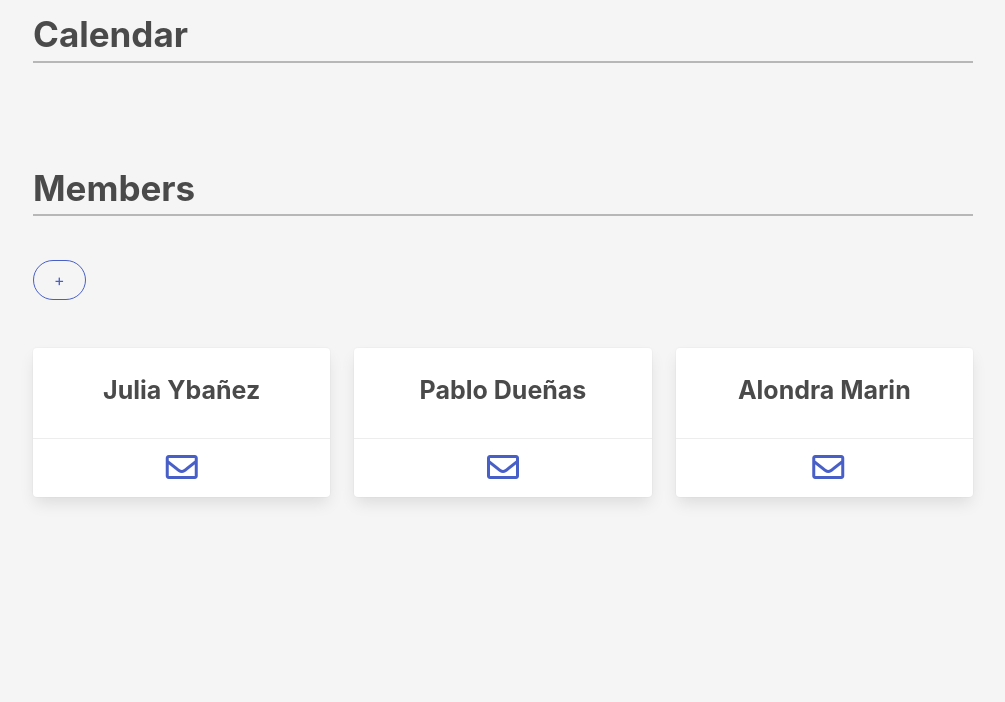
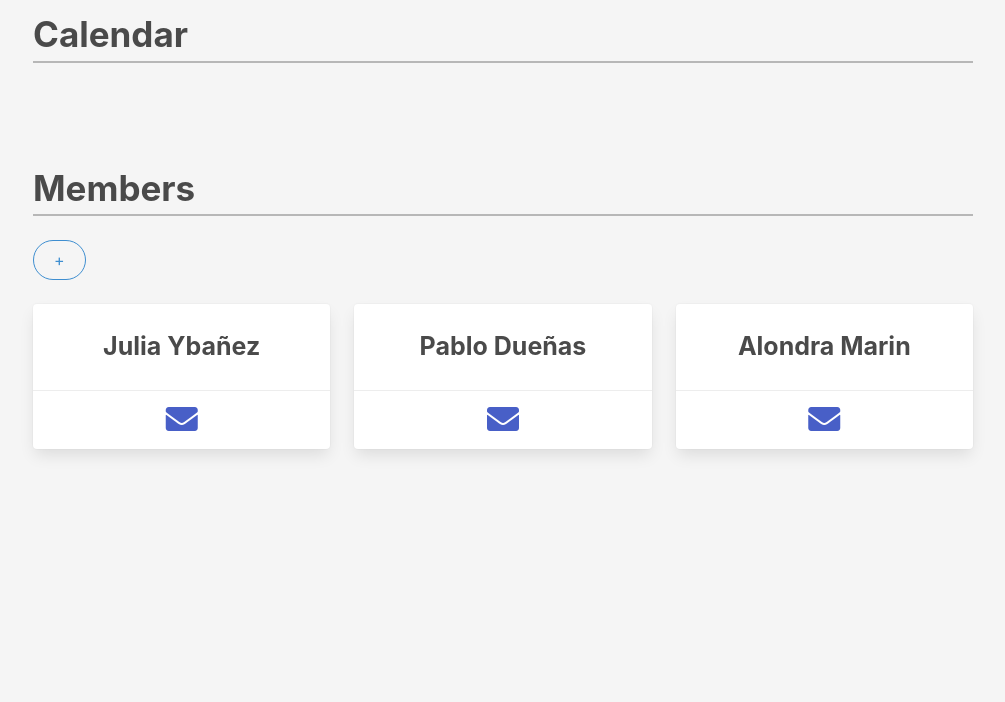
Before and after one commit to infiniteLoop-jpa/Huddle, a Django app: page /huddle/group/ in a window 1280 px wide. Shown: the part 326-1028 px from the top of the page, without its empty margins (137-1142 px from the left). Run offline with Django 4.2, Linux system fonts and the light colour scheme.

Commit message:
edit html indentation, delete dead html tags, edit email button

```diff
--- a/Huddle_app/static/script.js
+++ b/Huddle_app/static/script.js
@@ -53,7 +53,6 @@ document.addEventListener('DOMContentLoaded', () => {
 
     // Reset input values to their placeholders
     document.getElementById('huddleName').value = '';
-    document.getElementById('description').value = '';
     document.getElementById('members').value = '';
   });
 
@@ -62,7 +61,6 @@ document.addEventListener('DOMContentLoaded', () => {
 function createHuddle() {
   // Obtain values from user input from id="createHuddleForm"
   var huddleName = document.getElementById('huddleName').value;
-  var description = document.getElementById('description').value;
   var members = document.getElementById('members').value;
   // Huddle group card html template
   var huddleTemplate = `
@@ -79,12 +77,10 @@ function createHuddle() {
             <p class="title is-4">
               <a href="javascript:void(0);" class="toggle-content">${huddleName}</a>
             </p>
-            <p class="subtitle is-6">${description}</p>
           </div>
         </div>
         <div class="huddle-content" style="display: none;">
         <p class="huddle-members">Members: ${members}</p>
-        <p class="huddle-description">Short Description: ${description}</p>
         </div>
       </div>
     </div>
@@ -97,7 +93,6 @@ function createHuddle() {
 
   // Reset input fields
   document.getElementById('huddleName').value = '';
-  document.getElementById('description').value = '';
   document.getElementById('members').value = '';
 
 
--- a/Huddle_app/static/style.css
+++ b/Huddle_app/static/style.css
@@ -89,17 +89,13 @@ body.fixed-nav-padding {
     margin-top: 20px;
   }
 /* this is for the members email*/
-.content {
-    height: 100vh;
-    width: 100%;
-    padding-left: 150px;
-    padding-right: 150px;
-    padding-top: 50px;
-    padding-bottom: 50px;
-}
 
 .name {
     font-size: 25px;
     text-align: center;
     font-weight: bold;
 }
+
+.rounded-edges {
+    border-radius: 20px;
+}
--- a/Huddle_app/templates/huddle_page.html
+++ b/Huddle_app/templates/huddle_page.html
@@ -86,9 +86,50 @@
                     <div id="members-container" style="padding-top: 75px;">
                         <p class="tab-titles">Members</p>
                         <hr class="hr">
-                      <div class="columns">
-                        <div class="column">
-                          <button class="button is-link is-rounded add-member-button is-outlined js-modal-trigger" data-target="modal-create-member">+</button>
+                        <button class="button is-info is-rounded add-member-button is-outlined js-modal-trigger mt-0" data-target="modal-create-member">+</button>
+                        <div class="columns is-multiline pt-5 is-vcentered">
+                            <div class="column is-one-third">
+                                <div class="card rounded-edges">
+                                    <div class="card-content">
+                                        <p class="name">Julia Ybañez</p>
+                                    </div>
+                                    <footer class="card-footer" style="justify-content: center;">
+                                        <div class="py-3 px-3">
+                                            <a href="mailto:" target="_blank">
+                                                <i class="fas fa-2x fa-envelope"></i>
+                                            </a>
+                                        </div>
+                                    </footer>
+                                </div>
+                            </div>
+                            <div class="column is-one-third">
+                                <div class="card rounded-edges">
+                                    <div class="card-content">
+                                        <p class="name">Pablo Dueñas</p>
+                                    </div>
+                                    <footer class="card-footer" style="justify-content: center;">
+                                        <div class="py-3 px-3">
+                                            <a herf="mailto:" target="_blank">
+                                                <i class="fas fa-2x fa-envelope"></i>
+                                            </a>
+                                        </div>
+                                    </footer>
+                                </div>
+                            </div>
+                            <div class="column is-one-third">
+                                <div class="card rounded-edges">
+                                    <div class="card-content">
+                                        <p class="name">Alondra Marin</p>
+                                    </div>
+                                    <footer class="card-footer" style="justify-content: center;">
+                                        <div class="py-3 px-3">
+                                            <a herf="mailto:" target="_blank">
+                                                <i class="fas fa-2x fa-envelope"></i>
+                                            </a>
+                                        </div>
+                                    </footer>
+                                </div>
+                            </div>
                         </div>
                     </div>
                     <!-- Modal for adding members -->
@@ -122,68 +163,6 @@
                                                   </div>
                                                 <button class="modal-close is-large" aria-label="close"></button>
                     </div>
-                      <!-- Existing modal code (for creating huddle) -->
-                      <div id="modal-create-huddle" class="modal">
-                        <!-- ... (existing modal code) ... -->
-                      </div>
-                      <div class="columns is-multiline pt-5 is-vcentered">
-                        <div class="column is-one-third">
-                            <div class="card rounded-edges">
-                                <div class="card-content">
-                                    <p class="name mb-1">Julia Ybañez</p>
-                                    <div>
-                                    </div>
-                                </div>
-                                <footer class="card-footer" style="justify-content: center;">
-                                    <div class="py-3 px-3">
-                                      <a href="https://outlook.office.com/alondramarin@cpp.edu/" target="_blank">
-
-                                              <i class="far fa-2x fa-envelope"></i>
-                                            </a>
-                                        </p>
-                                    </div>
-                                </footer>
-                            </div>
-                        </div>
-                        <div class="column is-one-third">
-                            <div class="card rounded-edges">
-                                <div class="card-content">
-                                    <p class="name mb-1">Pablo Dueñas</p>
-                                    <div>
-
-                                    </div>
-                                </div>
-                                <footer class="card-footer" style="justify-content: center;">
-                                    <div class="py-3 px-3">
-                                          <a class=""herf="https://outlook.office.com/alondramarin@cpp.edu/"target="_blank">
-                                            <i class="far fa-2x fa-envelope"></i>
-                                          </a>
-                                        </p>
-                                    </div>
-                                </footer>
-                            </div>
-                        </div>
-                        <div class="column is-one-third">
-                            <div class="card rounded-edges">
-                                <div class="card-content">
-                                    <p class="name mb-1">Alondra Marin</p>
-                                    <div>
-
-                                    </div>
-                                </div>
-                                <footer class="card-footer" style="justify-content: center;">
-                                    <div class="py-3 px-3">
-                                          <a class="pl-2"herf="https://outlook.office.com/alondramarin@cpp.edu/"target="_blank">
-                                            <i class="far fa-2x fa-envelope"></i>
-                                          </a>
-                                        </p>
-                                    </div>
-                                </footer>
-                            </div>
-                        </div>
-                    </div>
-
-                  </div>
                 </div>
             </div>
         </div>
```
Also changed, not shown: Huddle_app/templates/index.html (+19 -50 lines), 1 other file. Lines whose indentation alone changed are shown as unchanged.
